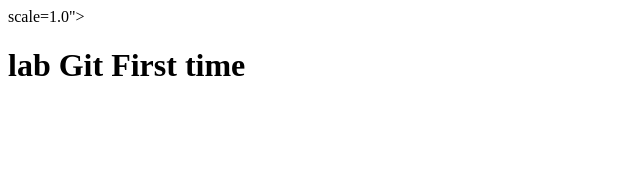
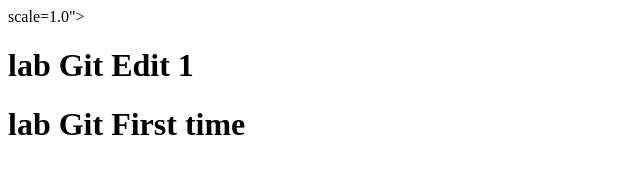
Before and after one commit to Jiraphinya4166/Lab03, a plain HTML site: page index.html in a window 1280 px wide. Shown: the whole page, without its empty margins (0-640 px from the left). Drawn offline with Linux system fonts and the light colour scheme.

Commit message:
Update index.html

```diff
--- a/index.html
+++ b/index.html
@@ -6,6 +6,7 @@
 <meta name="viewport" content="width=device-width, initial-
 </head>
 <body>
+     <h1> lab Git Edit 1 </h1>
 </body>
 </html>
 <h1>lab Git First time</h1>
```
